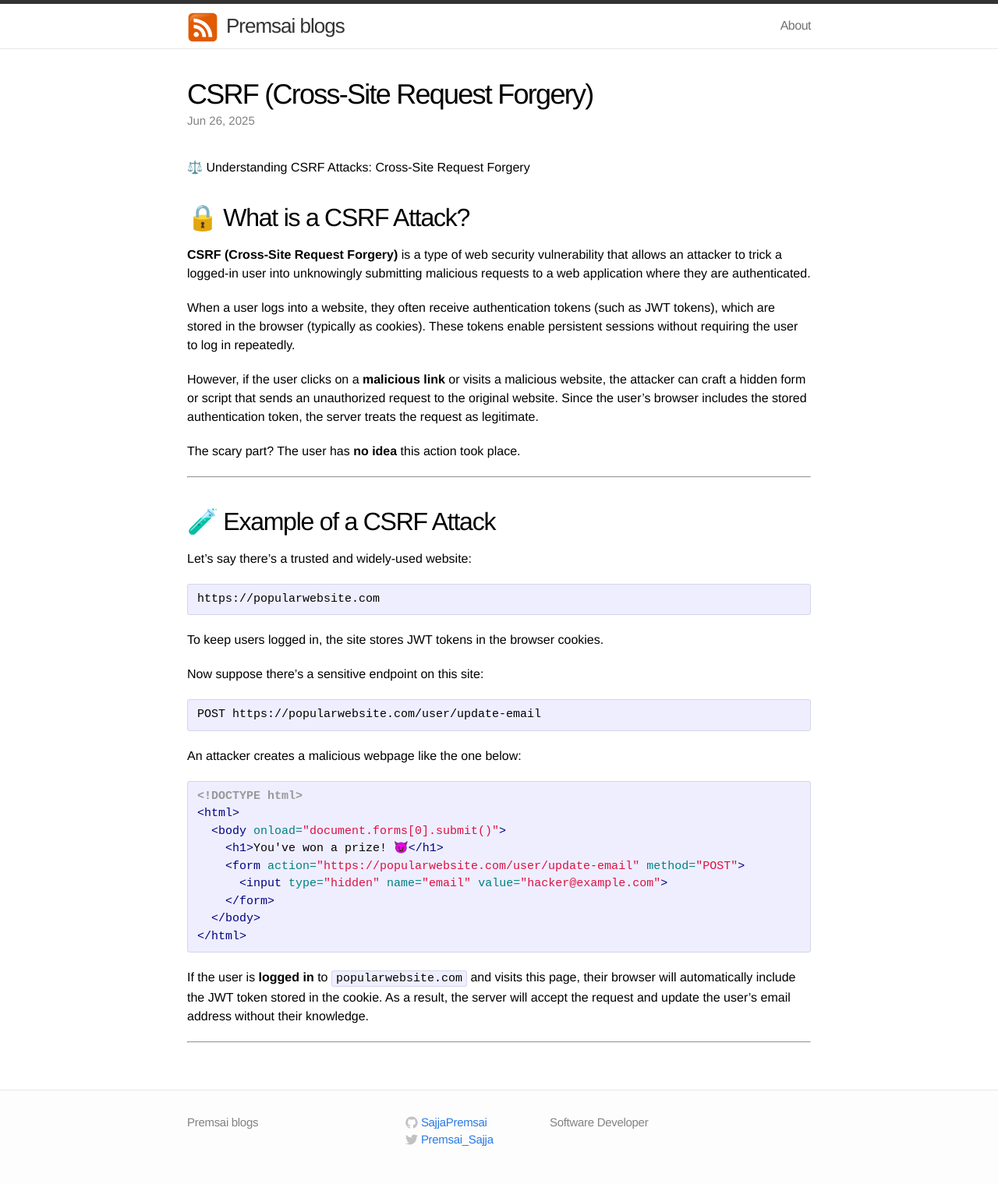
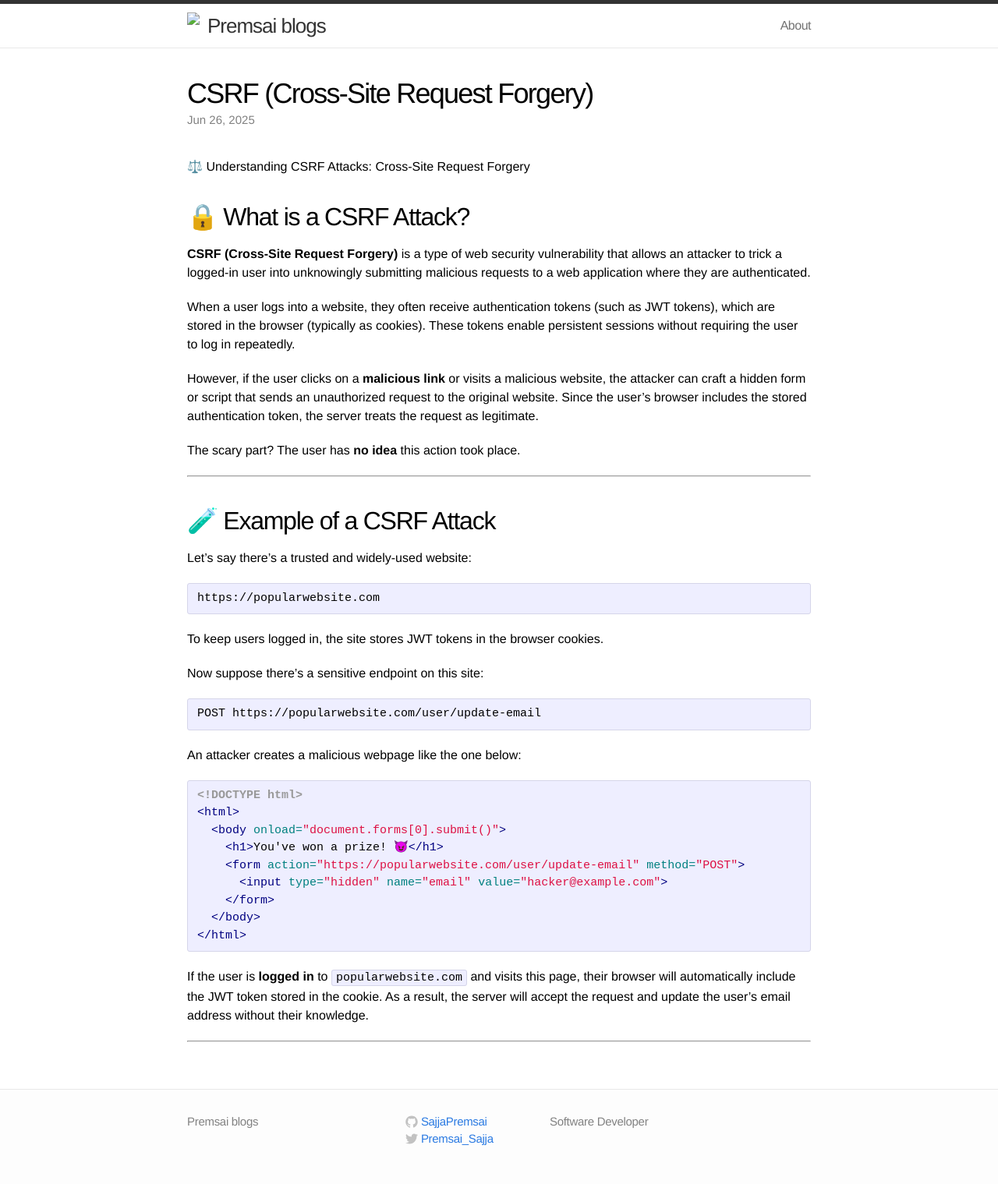
Before and after one commit to SajjaPremsai/blogs, a Jekyll site: the page built from _posts/2025-06-27-csrf-attacks.markdown, in a window 1280 px wide. Shown: the whole page at 78% size. Built offline with Jekyll 4.4.1, drawn with Linux system fonts in a browser that asks for light colours.

Commit message:
updated path of the icon

```diff
--- a/_includes/header.html
+++ b/_includes/header.html
@@ -4,7 +4,7 @@
 
     <div style="float:left; margin-top:10px; margin-right:10px;">
     <a href="{{ "/feed.xml" | prepend: site.baseurl }}">
-      <img src="/assets/rssicon.svg" width="40">
+      <img src="../assets/rssicon.svg" width="40">
     </a>
     </div>
 
```
